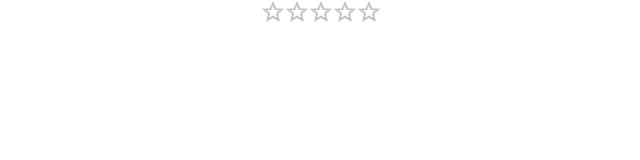
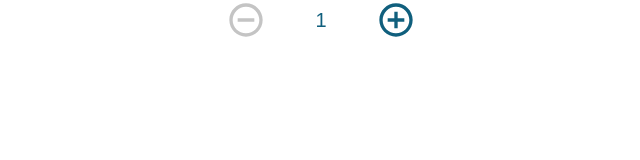
Before and after one commit to Fundamentos2122/proyecto-AngelMaldonado, a plain HTML site: page index.html in a window 1280 px wide. Shown: the whole page, without its empty margins (319-959 px from the left). Drawn offline with Linux system fonts and the light colour scheme.

Commit message:
Implementación de diseño y arquitectura #1: 📝Controles listos, el numérico falta soportar varios en una página

```diff
--- a/assets/css/atoms/iconos.css
+++ b/assets/css/atoms/iconos.css
@@ -38,6 +38,10 @@
     transition: all 300ms;
 }
 
+.a-icono__svg.-deshabilitado {
+    fill: var(--Color-Prim-gris3);
+}
+
 /* 1 variante */
 .a-icono__svg.-activo:hover {
     fill: var(--Color-Prim-verde1);
--- a/assets/css/molecules/calificador.css
+++ /dev/null
@@ -1,96 +0,0 @@
-/******************************************
-*  Author : @AngelMaldonado
-*  Created On : Sun May 29 2022
-*  File : calificador.css
-*******************************************/
-@import "/assets/css/tokens/tokens.css";
-
-/**
- * Uso:
-<div class="m-calificador">
-    <input type="radio" name="estrella" id="rc1">
-    <label for="estrella">
-        <svg viewBox="0 0 24 24" fill="none" xmlns="http://www.w3.org/2000/svg">
-            <g id="estrella">
-                <path id="estrella-vector"
-                    d="M12.2584 16.8419L12 16.686L11.7416 16.8419L6.57613 19.9596L7.94693 14.0836L8.01549 13.7897L7.78739 13.5921L3.22308 9.63803L9.23227 9.12821L9.5327 9.10272L9.65036 8.82511L12 3.2813L14.3496 8.82511L14.4673 9.10272L14.7677 9.12821L20.7769 9.63803L16.2126 13.5921L15.9845 13.7897L16.0531 14.0836L17.4239 19.9596L12.2584 16.8419Z" />
-            </g>
-        </svg>
-    </label>
-    <input type="radio" name="estrella" id="rc2">
-    <label for="estrella">
-        <svg viewBox="0 0 24 24" fill="none" xmlns="http://www.w3.org/2000/svg">
-            <g id="estrella">
-                <path id="estrella-vector"
-                    d="M12.2584 16.8419L12 16.686L11.7416 16.8419L6.57613 19.9596L7.94693 14.0836L8.01549 13.7897L7.78739 13.5921L3.22308 9.63803L9.23227 9.12821L9.5327 9.10272L9.65036 8.82511L12 3.2813L14.3496 8.82511L14.4673 9.10272L14.7677 9.12821L20.7769 9.63803L16.2126 13.5921L15.9845 13.7897L16.0531 14.0836L17.4239 19.9596L12.2584 16.8419Z" />
-            </g>
-        </svg>
-    </label>
-    <input type="radio" name="estrella" id="rc3">
-    <label for="estrella">
-        <svg viewBox="0 0 24 24" fill="none" xmlns="http://www.w3.org/2000/svg">
-            <g id="estrella">
-                <path id="estrella-vector"
-                    d="M12.2584 16.8419L12 16.686L11.7416 16.8419L6.57613 19.9596L7.94693 14.0836L8.01549 13.7897L7.78739 13.5921L3.22308 9.63803L9.23227 9.12821L9.5327 9.10272L9.65036 8.82511L12 3.2813L14.3496 8.82511L14.4673 9.10272L14.7677 9.12821L20.7769 9.63803L16.2126 13.5921L15.9845 13.7897L16.0531 14.0836L17.4239 19.9596L12.2584 16.8419Z" />
-            </g>
-        </svg>
-    </label>
-    <input type="radio" name="estrella" id="rc4">
-    <label for="estrella">
-        <svg viewBox="0 0 24 24" fill="none" xmlns="http://www.w3.org/2000/svg">
-            <g id="estrella">
-                <path id="estrella-vector"
-                    d="M12.2584 16.8419L12 16.686L11.7416 16.8419L6.57613 19.9596L7.94693 14.0836L8.01549 13.7897L7.78739 13.5921L3.22308 9.63803L9.23227 9.12821L9.5327 9.10272L9.65036 8.82511L12 3.2813L14.3496 8.82511L14.4673 9.10272L14.7677 9.12821L20.7769 9.63803L16.2126 13.5921L15.9845 13.7897L16.0531 14.0836L17.4239 19.9596L12.2584 16.8419Z" />
-            </g>
-        </svg>
-    </label>
-    <input type="radio" name="estrella" id="rc5">
-    <label for="estrella">
-        <svg viewBox="0 0 24 24" fill="none" xmlns="http://www.w3.org/2000/svg">
-            <g id="estrella">
-                <path id="estrella-vector"
-                    d="M12.2584 16.8419L12 16.686L11.7416 16.8419L6.57613 19.9596L7.94693 14.0836L8.01549 13.7897L7.78739 13.5921L3.22308 9.63803L9.23227 9.12821L9.5327 9.10272L9.65036 8.82511L12 3.2813L14.3496 8.82511L14.4673 9.10272L14.7677 9.12821L20.7769 9.63803L16.2126 13.5921L15.9845 13.7897L16.0531 14.0836L17.4239 19.9596L12.2584 16.8419Z" />
-            </g>
-        </svg>
-    </label>
-</div>
- */
-
-.m-calificador {
-    display: flex;
-    flex-direction: row-reverse;
-    justify-content: center;
-}
-
-.m-calificador>label {
-    position: relative;
-
-    cursor: pointer;
-}
-
-.m-calificador>input {
-    display: none;
-}
-
-.m-calificador>label>svg {
-    width: var(--Icono-T24);
-    height: var(--Icono-T24);
-}
-
-.m-calificador>label>svg>g>path {
-    fill: none;
-    stroke: var(--Color-Prim-gris3);
-    stroke-width: 0.2rem;
-}
-
-.m-calificador>input:checked~label>svg>g>path,
-.m-calificador>input:checked~label~label>svg>g>path {
-    stroke: var(--Color-Sec-amarillo1);
-    fill: var(--Color-Sec-amarillo1);
-}
-
-.m-calificador>input:not(:checked)~label:hover svg>g>path,
-.m-calificador>input:not(:checked)~label:hover~label>svg>g>path {
-    stroke: var(--Color-Prim-amarillo1);
-    fill: var(--Color-Prim-amarillo1);
-}
--- /dev/null
+++ b/assets/css/molecules/control.css
@@ -0,0 +1,217 @@
+/******************************************
+*  Author : @AngelMaldonado
+*  Created On : Mon May 30 2022
+*  File : control.css
+*******************************************/
+@import "/assets/css/tokens/tokens.css";
+
+/**
+ * Uso:
+<div class="m-calificador">
+    <input type="radio" name="estrella" id="rc1">
+    <label for="estrella">
+        <svg viewBox="0 0 24 24" fill="none" xmlns="http://www.w3.org/2000/svg">
+            <g id="estrella">
+                <path id="estrella-vector"
+                    d="M12.2584 16.8419L12 16.686L11.7416 16.8419L6.57613 19.9596L7.94693 14.0836L8.01549 13.7897L7.78739 13.5921L3.22308 9.63803L9.23227 9.12821L9.5327 9.10272L9.65036 8.82511L12 3.2813L14.3496 8.82511L14.4673 9.10272L14.7677 9.12821L20.7769 9.63803L16.2126 13.5921L15.9845 13.7897L16.0531 14.0836L17.4239 19.9596L12.2584 16.8419Z" />
+            </g>
+        </svg>
+    </label>
+    <input type="radio" name="estrella" id="rc2">
+    <label for="estrella">
+        <svg viewBox="0 0 24 24" fill="none" xmlns="http://www.w3.org/2000/svg">
+            <g id="estrella">
+                <path id="estrella-vector"
+                    d="M12.2584 16.8419L12 16.686L11.7416 16.8419L6.57613 19.9596L7.94693 14.0836L8.01549 13.7897L7.78739 13.5921L3.22308 9.63803L9.23227 9.12821L9.5327 9.10272L9.65036 8.82511L12 3.2813L14.3496 8.82511L14.4673 9.10272L14.7677 9.12821L20.7769 9.63803L16.2126 13.5921L15.9845 13.7897L16.0531 14.0836L17.4239 19.9596L12.2584 16.8419Z" />
+            </g>
+        </svg>
+    </label>
+    <input type="radio" name="estrella" id="rc3">
+    <label for="estrella">
+        <svg viewBox="0 0 24 24" fill="none" xmlns="http://www.w3.org/2000/svg">
+            <g id="estrella">
+                <path id="estrella-vector"
+                    d="M12.2584 16.8419L12 16.686L11.7416 16.8419L6.57613 19.9596L7.94693 14.0836L8.01549 13.7897L7.78739 13.5921L3.22308 9.63803L9.23227 9.12821L9.5327 9.10272L9.65036 8.82511L12 3.2813L14.3496 8.82511L14.4673 9.10272L14.7677 9.12821L20.7769 9.63803L16.2126 13.5921L15.9845 13.7897L16.0531 14.0836L17.4239 19.9596L12.2584 16.8419Z" />
+            </g>
+        </svg>
+    </label>
+    <input type="radio" name="estrella" id="rc4">
+    <label for="estrella">
+        <svg viewBox="0 0 24 24" fill="none" xmlns="http://www.w3.org/2000/svg">
+            <g id="estrella">
+                <path id="estrella-vector"
+                    d="M12.2584 16.8419L12 16.686L11.7416 16.8419L6.57613 19.9596L7.94693 14.0836L8.01549 13.7897L7.78739 13.5921L3.22308 9.63803L9.23227 9.12821L9.5327 9.10272L9.65036 8.82511L12 3.2813L14.3496 8.82511L14.4673 9.10272L14.7677 9.12821L20.7769 9.63803L16.2126 13.5921L15.9845 13.7897L16.0531 14.0836L17.4239 19.9596L12.2584 16.8419Z" />
+            </g>
+        </svg>
+    </label>
+    <input type="radio" name="estrella" id="rc5">
+    <label for="estrella">
+        <svg viewBox="0 0 24 24" fill="none" xmlns="http://www.w3.org/2000/svg">
+            <g id="estrella">
+                <path id="estrella-vector"
+                    d="M12.2584 16.8419L12 16.686L11.7416 16.8419L6.57613 19.9596L7.94693 14.0836L8.01549 13.7897L7.78739 13.5921L3.22308 9.63803L9.23227 9.12821L9.5327 9.10272L9.65036 8.82511L12 3.2813L14.3496 8.82511L14.4673 9.10272L14.7677 9.12821L20.7769 9.63803L16.2126 13.5921L15.9845 13.7897L16.0531 14.0836L17.4239 19.9596L12.2584 16.8419Z" />
+            </g>
+        </svg>
+    </label>
+</div>
+ */
+
+.m-control {
+    display: flex;
+}
+
+.m-control.-calificador {
+    flex-direction: row-reverse;
+    justify-content: center;
+}
+
+.m-control.-calificador>label {
+    position: relative;
+
+    cursor: pointer;
+}
+
+.m-control.-calificador>input {
+    display: none;
+}
+
+.m-control.-calificador>label>svg {
+    width: var(--Icono-T24);
+    height: var(--Icono-T24);
+}
+
+.m-control.-calificador>label>svg>g>path {
+    fill: none;
+    stroke: var(--Color-Prim-gris3);
+    stroke-width: 0.2rem;
+}
+
+.m-control.-calificador>input:checked~label>svg>g>path,
+.m-control.-calificador>input:checked~label~label>svg>g>path {
+    stroke: var(--Color-Sec-amarillo1);
+    fill: var(--Color-Sec-amarillo1);
+}
+
+.m-control.-calificador>input:not(:checked)~label:hover svg>g>path,
+.m-control.-calificador>input:not(:checked)~label:hover~label>svg>g>path {
+    stroke: var(--Color-Prim-amarillo1);
+    fill: var(--Color-Prim-amarillo1);
+}
+
+/**
+ * Uso:
+<div class="m-menu -menuCategorias">
+    <a href="/" class="a-card__contenido -categoria"><span>Categoría</span></a>
+    <a href="/" class="a-card__contenido -categoria"><span>Categoría</span></a>
+    <a href="/" class="a-card__contenido -categoria"><span>Categoría</span></a>
+</div>
+
+<div class="m-menu -menuSlides">
+    <a href="/" class="a-icono__contenedor">
+        <svg class="a-icono__svg -activo" viewBox="0 0 24 24" fill="none" xmlns="http://www.w3.org/2000/svg">
+            <g id="boton-radio-menuSlides-vector">
+                <path class="-delineado"
+                    d="M12 2C6.48 2 2 6.48 2 12C2 17.52 6.48 22 12 22C17.52 22 22 17.52 22 12C22 6.48 17.52 2 12 2ZM12 20C7.58 20 4 16.42 4 12C4 7.58 7.58 4 12 4C16.42 4 20 7.58 20 12C20 16.42 16.42 20 12 20Z" />
+                <circle class="-lleno" cx="12" cy="12" r="10" />
+            </g>
+        </svg>
+    </a>
+    <a href="/" class="a-icono__contenedor">
+        <svg class="a-icono__svg -activo" viewBox="0 0 24 24" fill="none" xmlns="http://www.w3.org/2000/svg">
+            <g id="boton-radio-menuSlides-vector">
+                <path class="-delineado"
+                    d="M12 2C6.48 2 2 6.48 2 12C2 17.52 6.48 22 12 22C17.52 22 22 17.52 22 12C22 6.48 17.52 2 12 2ZM12 20C7.58 20 4 16.42 4 12C4 7.58 7.58 4 12 4C16.42 4 20 7.58 20 12C20 16.42 16.42 20 12 20Z" />
+                <circle class="-lleno" cx="12" cy="12" r="10" />
+            </g>
+        </svg>
+    </a>
+    <a href="/" class="a-icono__contenedor">
+        <svg class="a-icono__svg -activo" viewBox="0 0 24 24" fill="none" xmlns="http://www.w3.org/2000/svg">
+            <g id="boton-radio-menuSlides-vector">
+                <path class="-delineado"
+                    d="M12 2C6.48 2 2 6.48 2 12C2 17.52 6.48 22 12 22C17.52 22 22 17.52 22 12C22 6.48 17.52 2 12 2ZM12 20C7.58 20 4 16.42 4 12C4 7.58 7.58 4 12 4C16.42 4 20 7.58 20 12C20 16.42 16.42 20 12 20Z" />
+                <circle class="-lleno" cx="12" cy="12" r="10" />
+            </g>
+        </svg>
+    </a>
+</div>
+ */
+
+.m-control.-menuCategorias {
+    flex-direction: column;
+    gap: 1.2rem;
+}
+
+@media screen and (max-width: 550px) {
+    .m-control.-menuCategorias {
+        flex-direction: row;
+    }
+}
+
+.m-control.-menuSlides {
+    display: inline-flex;
+    gap: 2rem;
+}
+
+.m-control.-menuSlides>.a-icono__contenedor {
+    width: var(--Icono-T40);
+    height: var(--Icono-T40);
+}
+
+@media screen and (max-width: 550px) {
+    .m-control.-menuSlides>.a-icono__contenedor {
+        width: var(--Icono-T32);
+        height: var(--Icono-T32);
+    }
+}
+
+.m-control.-numerico {
+    gap: 0.8rem;
+    justify-content: center;
+    align-items: center;
+}
+
+.m-control.-numerico>#control-numerico {
+    width: 9rem;
+    height: 3.2rem;
+
+    color: var(--Color-Prim-azul1);
+    font-size: var(--Fuente-T-TextoXL);
+    font-weight: var(--Fuente-G-Medium);
+    text-align: center;
+
+    border: none;
+    border-radius: var(--Borde-r);
+}
+
+.m-control.m-control.-numerico>.a-icono__contenedor {
+    width: var(--Icono-T40);
+    height: var(--Icono-T40);
+}
+
+@media screen and (max-width: 550px) {
+    .m-control.-numerico>#control-numerico {
+        width: 8.5rem;
+        height: 2.4rem;
+
+        font-size: var(--Fuente-T-TextoLG);
+        font-weight: var(--Fuente-G-Medium);
+    }
+
+    .m-control.-numerico>.a-icono__contenedor {
+        width: var(--Icono-T32);
+        height: var(--Icono-T32);
+    }
+}
+
+.m-control.-numerico>#control-numerico:focus {
+    border: none;
+    outline: none;
+    filter: var(--Sombra-ExteriorMD-Prim-Azul);
+}
+
+input[type="number"]::-webkit-inner-spin-button,
+input[type="number"]::-webkit-outer-spin-button {
+    -moz-appearance: textfield;
+    -webkit-appearance: none;
+}
--- /dev/null
+++ b/assets/css/molecules/control.js
@@ -0,0 +1,51 @@
+/******************************************
+ *  Author : @AngelMaldonado
+ *  Created On : Mon May 30 2022
+ *  File : control.js
+ *******************************************/
+
+// const m_controles__numericos = document.getElementsByClassName('m-control -numerico');
+
+const control_numerico = document.getElementById('control-numerico');
+
+window.addEventListener('load', () => {
+    m_control__numerico__actualiza_botones();
+});
+
+function m_control__numerico__actualiza(boton) {
+    let operacion = boton.classList;
+    let min = control_numerico.getAttribute('min');
+    let max = control_numerico.getAttribute('max');
+    let step = control_numerico.getAttribute('step');
+    let valor = control_numerico.value;
+
+    let calc_step = operacion.contains('-mas') ? (step * 1) : (step * -1);
+    let nuevo_valor = parseInt(valor) + calc_step;
+
+    if (nuevo_valor >= min && nuevo_valor <= max) {
+        control_numerico.value = nuevo_valor;
+        m_control__numerico__actualiza_botones();
+    }
+
+}
+
+function m_control__numerico__actualiza_botones() {
+    let boton_mas = document.querySelector('.a-icono__contenedor.-mas').children[0];
+    let boton_menos = document.querySelector('.a-icono__contenedor.-menos').children[0];
+    let valor = control_numerico.value;
+
+    if (valor == control_numerico.getAttribute('min')) {
+        boton_menos.classList.remove('-activo');
+        boton_menos.classList.add('-deshabilitado');
+    } else {
+        boton_menos.classList.remove('-deshabilitado');
+        boton_menos.classList.add('-activo');
+    }
+    if (valor == control_numerico.getAttribute('max')) {
+        boton_mas.classList.remove('-activo');
+        boton_mas.classList.add('-deshabilitado');
+    } else {
+        boton_mas.classList.remove('-deshabilitado');
+        boton_mas.classList.add('-activo');
+    }
+}
--- a/assets/css/styles.css
+++ b/assets/css/styles.css
@@ -10,8 +10,8 @@
 @import "/assets/css/atoms/card.css";
 @import "/assets/css/atoms/boton.css";
 /* MOLECULAS */
-@import "/assets/css/molecules/menu.css";
-@import "/assets/css/molecules/calificador.css";
+@import "/assets/css/molecules/control.css";
+
 
 html {
     box-sizing: border-box;
--- a/assets/js/script.js
+++ b/assets/js/script.js
@@ -3,6 +3,7 @@
  *  Created On : Mon May 23 2022
  *  File : script.js
  *******************************************/
+cargaScript('/assets/css/molecules/control.js');
 
 function cargaScript(url) {
     var head = document.getElementsByTagName('head')[0];
--- a/index.html
+++ b/index.html
@@ -19,52 +19,29 @@
 </head>
 
 <body>
-    <div class="m-calificador">
-        <input type="radio" name="estrella" id="rc1">
-        <label for="estrella">
-            <svg viewBox="0 0 24 24" fill="none" xmlns="http://www.w3.org/2000/svg">
-                <g id="estrella">
-                    <path id="estrella-vector"
-                        d="M12.2584 16.8419L12 16.686L11.7416 16.8419L6.57613 19.9596L7.94693 14.0836L8.01549 13.7897L7.78739 13.5921L3.22308 9.63803L9.23227 9.12821L9.5327 9.10272L9.65036 8.82511L12 3.2813L14.3496 8.82511L14.4673 9.10272L14.7677 9.12821L20.7769 9.63803L16.2126 13.5921L15.9845 13.7897L16.0531 14.0836L17.4239 19.9596L12.2584 16.8419Z" />
+    <div class="m-control -numerico">
+        <a onclick="m_control__numerico__actualiza(this)" class="a-icono__contenedor -menos">
+            <svg class="a-icono__svg" viewBox="0 0 24 24" fill="none" xmlns="http://www.w3.org/2000/svg">
+                <g id="menos-vector">
+                    <path class="-lleno"
+                        d="M12 2C6.48 2 2 6.48 2 12C2 17.52 6.48 22 12 22C17.52 22 22 17.52 22 12C22 6.48 17.52 2 12 2ZM17 13H7V11H17V13Z" />
+                    <path class="-delineado"
+                        d="M7 11V13H17V11H7ZM12 2C6.48 2 2 6.48 2 12C2 17.52 6.48 22 12 22C17.52 22 22 17.52 22 12C22 6.48 17.52 2 12 2ZM12 20C7.59 20 4 16.41 4 12C4 7.59 7.59 4 12 4C16.41 4 20 7.59 20 12C20 16.41 16.41 20 12 20Z" />
                 </g>
             </svg>
-        </label>
-        <input type="radio" name="estrella" id="rc2">
-        <label for="estrella">
-            <svg viewBox="0 0 24 24" fill="none" xmlns="http://www.w3.org/2000/svg">
-                <g id="estrella">
-                    <path id="estrella-vector"
-                        d="M12.2584 16.8419L12 16.686L11.7416 16.8419L6.57613 19.9596L7.94693 14.0836L8.01549 13.7897L7.78739 13.5921L3.22308 9.63803L9.23227 9.12821L9.5327 9.10272L9.65036 8.82511L12 3.2813L14.3496 8.82511L14.4673 9.10272L14.7677 9.12821L20.7769 9.63803L16.2126 13.5921L15.9845 13.7897L16.0531 14.0836L17.4239 19.9596L12.2584 16.8419Z" />
+        </a>
+        <input type="number" min="1" max="100" step="1" value="1" id="control-numerico"
+            onchange="m_control__numerico__actualiza_botones(this)">
+        <a onclick="m_control__numerico__actualiza(this)" class="a-icono__contenedor -mas">
+            <svg class="a-icono__svg" viewBox="0 0 24 24" fill="none" xmlns="http://www.w3.org/2000/svg">
+                <g id="mas-vector">
+                    <path class="-delineado"
+                        d="M13 7H11V11H7V13H11V17H13V13H17V11H13V7ZM12 2C6.48 2 2 6.48 2 12C2 17.52 6.48 22 12 22C17.52 22 22 17.52 22 12C22 6.48 17.52 2 12 2ZM12 20C7.59 20 4 16.41 4 12C4 7.59 7.59 4 12 4C16.41 4 20 7.59 20 12C20 16.41 16.41 20 12 20Z" />
+                    <path class="-lleno"
+                        d="M12 2C6.48 2 2 6.48 2 12C2 17.52 6.48 22 12 22C17.52 22 22 17.52 22 12C22 6.48 17.52 2 12 2ZM17 13H13V17H11V13H7V11H11V7H13V11H17V13Z" />
                 </g>
             </svg>
-        </label>
-        <input type="radio" name="estrella" id="rc3">
-        <label for="estrella">
-            <svg viewBox="0 0 24 24" fill="none" xmlns="http://www.w3.org/2000/svg">
-                <g id="estrella">
-                    <path id="estrella-vector"
-                        d="M12.2584 16.8419L12 16.686L11.7416 16.8419L6.57613 19.9596L7.94693 14.0836L8.01549 13.7897L7.78739 13.5921L3.22308 9.63803L9.23227 9.12821L9.5327 9.10272L9.65036 8.82511L12 3.2813L14.3496 8.82511L14.4673 9.10272L14.7677 9.12821L20.7769 9.63803L16.2126 13.5921L15.9845 13.7897L16.0531 14.0836L17.4239 19.9596L12.2584 16.8419Z" />
-                </g>
-            </svg>
-        </label>
-        <input type="radio" name="estrella" id="rc4">
-        <label for="estrella">
-            <svg viewBox="0 0 24 24" fill="none" xmlns="http://www.w3.org/2000/svg">
-                <g id="estrella">
-                    <path id="estrella-vector"
-                        d="M12.2584 16.8419L12 16.686L11.7416 16.8419L6.57613 19.9596L7.94693 14.0836L8.01549 13.7897L7.78739 13.5921L3.22308 9.63803L9.23227 9.12821L9.5327 9.10272L9.65036 8.82511L12 3.2813L14.3496 8.82511L14.4673 9.10272L14.7677 9.12821L20.7769 9.63803L16.2126 13.5921L15.9845 13.7897L16.0531 14.0836L17.4239 19.9596L12.2584 16.8419Z" />
-                </g>
-            </svg>
-        </label>
-        <input type="radio" name="estrella" id="rc5">
-        <label for="estrella">
-            <svg viewBox="0 0 24 24" fill="none" xmlns="http://www.w3.org/2000/svg">
-                <g id="estrella">
-                    <path id="estrella-vector"
-                        d="M12.2584 16.8419L12 16.686L11.7416 16.8419L6.57613 19.9596L7.94693 14.0836L8.01549 13.7897L7.78739 13.5921L3.22308 9.63803L9.23227 9.12821L9.5327 9.10272L9.65036 8.82511L12 3.2813L14.3496 8.82511L14.4673 9.10272L14.7677 9.12821L20.7769 9.63803L16.2126 13.5921L15.9845 13.7897L16.0531 14.0836L17.4239 19.9596L12.2584 16.8419Z" />
-                </g>
-            </svg>
-        </label>
+        </a>
     </div>
 </body>
 
```
Also changed, not shown: assets/css/molecules/menu.css (deleted, +0 -76 lines).
